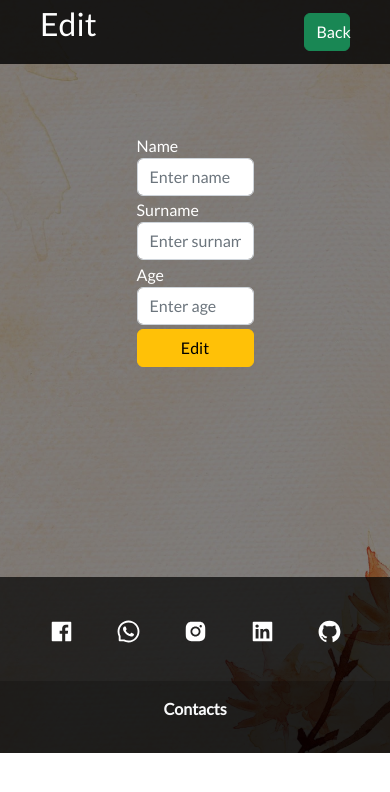
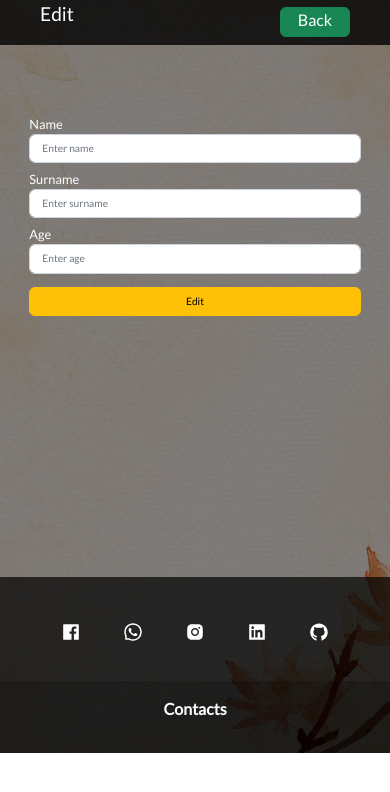
Before and after one commit to ElnurHamidov/CRUD-Redux, a React (Create React App) app: page /edit in a window 390 px wide. Shown: the top 792 px of the page. Built offline with nearby package versions, Linux system fonts and the light colour scheme.

Commit message:
finished design

```diff
--- a/src/Add.js
+++ b/src/Add.js
@@ -49,7 +49,7 @@ export default function Add(){
         <div className="add">
             <nav className="navbar">
             <p className="navbar-title">Add</p>
-            <Link to="/" ><button className="btn btn-success my-2 my-sm-0" type="button" style={{width : '100%' }}>Back</button></Link>
+            <Link to="/" ><button className="btn btn-success" type="button" style={{width : '100%' }}>Back</button></Link>
         </nav>
         <div className="form">
             <form name='form' onSubmit={formik.handleSubmit} onReset={formik.handleReset}>
--- a/src/App.css
+++ b/src/App.css
@@ -104,3 +104,115 @@ tr .btn{
 .knopka:hover{
     opacity: 0.5;
 }
+
+@media (min-width: 2550px){
+    .table{
+        width: 90%;
+        font-size: 150%;
+    }
+
+    .header{
+        font-size: 150%;
+    }
+
+    .wrapper{
+        min-height: 1085px;
+    }
+
+}
+
+@media (max-width: 1024px){
+    .table{
+        width: 60%;
+    }
+
+    .form form{
+        width: 65%;
+    }
+}
+
+@media (max-width: 775px){
+    .lists{
+        margin-top: 10%;
+    }
+    .icon{
+        width: 20px;
+        height: 20px;
+    }
+
+    .table{
+        width: 70%;
+    }
+}
+
+@media (max-width: 435px){
+    .lists{
+        margin-top: 20%;
+    }
+
+    .table{
+        width: 95%;
+        font-size: 80%;
+    }
+
+    .btn-all{
+        font-size: 70%;
+    }
+
+    .navbar{
+        font-size: 60%;
+    }
+
+    .navbar a{
+        display: block;
+        height: 30px;
+        width: 70px;
+    }
+
+    .navbar{
+        display: flex;
+        justify-content: space-between;
+        align-items: center;
+    }
+
+    .form form{
+        width: 85%;
+        font-size: 80%;
+    }
+
+    .form form button{
+        font-size: 80%;
+    }
+
+    .form input{
+        font-size: 80%;
+    }
+
+    .navbar .btn{
+        width: 100%;
+        height: 100%;
+        margin-top: 0;
+        padding-top: 0;
+    }
+
+    .add .navbar{
+        display: flex;
+        justify-content: space-between;
+        align-items: center;
+    }
+}
+
+@media (max-width: 330px){
+    .table{
+        width: 95%;
+        font-size: 70%;
+    }
+
+    .form form{
+        width: 95%;
+    }
+
+     .navbar{
+        align-items: center;
+    }
+}
--- a/src/Edit.js
+++ b/src/Edit.js
@@ -52,7 +52,7 @@ export default function Edit(){
         <div className="add">
             <nav className="navbar">
             <p className="navbar-title">Edit</p>
-            <Link to="/" ><button className="btn btn-success my-2 my-sm-0" type="button" style={{width : '100%' }}>Back</button></Link>
+            <Link to="/" ><button className="btn btn-success" type="button" style={{width : '100%' }}>Back</button></Link>
         </nav>
         <div className="form">
             <form name='form' onSubmit={formik.handleSubmit} onReset={formik.handleReset}>
--- a/src/Header.js
+++ b/src/Header.js
@@ -5,7 +5,7 @@ export default function Header(){
     return(
         <nav className="navbar fixed-top">
             <p className="navbar-title">CRUD-Redux</p>
-            <Link to="/add"><button className="btn btn-success" type="submit" style={{width: '100%'}}>Add</button></Link>
+            <Link to="/add"><button className="btn btn-success" type="submit" style={{width: '100%', textAlign: 'center'}}>Add</button></Link>
         </nav>
     );
 }
```
